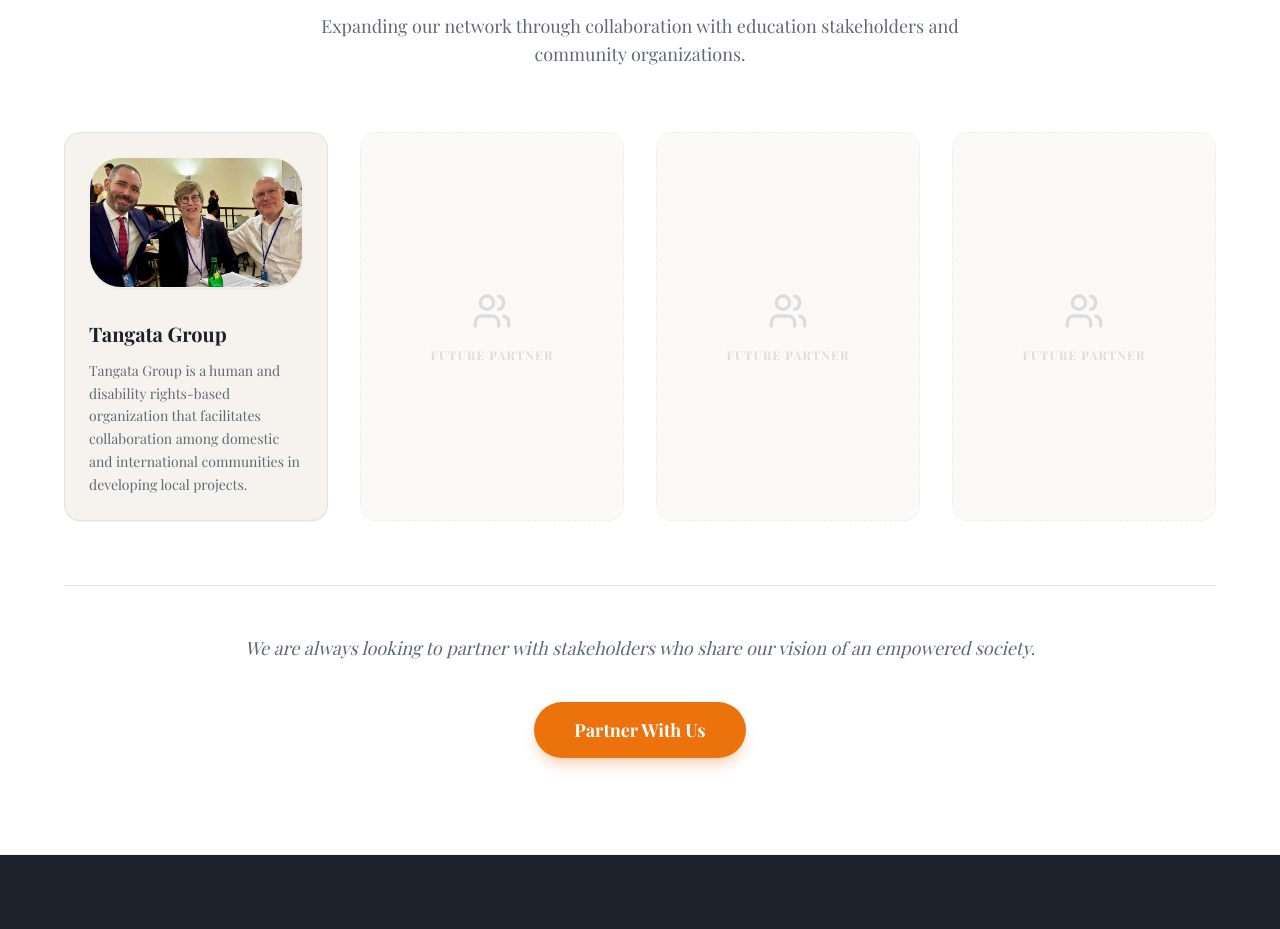
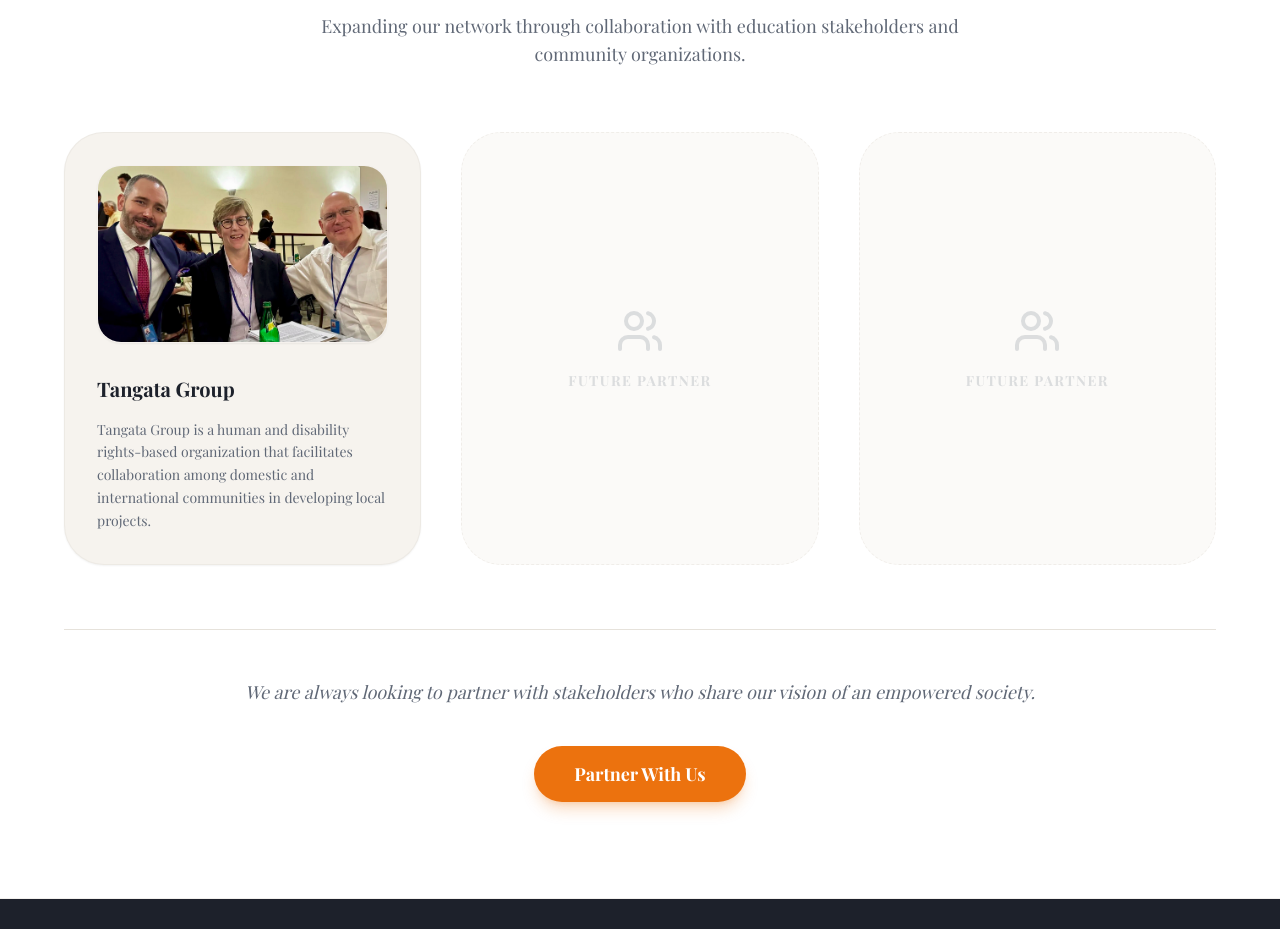
Before and after one commit to JosephOkumu/Gaford, a React (Vite) app in the folder frontend/: page /about in a window 1280 px wide. Shown: the part 4240-5169 px from the top of the page. Built offline with nearby package versions, Linux system fonts and the light colour scheme; a web font is replaced by a local one.

Commit message:
chore: modify Tangata group

```diff
--- a/frontend/src/pages/About.tsx
+++ b/frontend/src/pages/About.tsx
@@ -301,7 +301,7 @@
                         </p>
                     </motion.div>
 
-                    <div className="grid sm:grid-cols-2 lg:grid-cols-4 gap-8">
+                    <div className="grid sm:grid-cols-2 lg:grid-cols-3 gap-10">
                         {[
                             {
                                 name: "Tangata Group",
@@ -315,9 +315,9 @@
                                 whileInView={{ opacity: 1, y: 0 }}
                                 viewport={{ once: true }}
                                 transition={{ delay: index * 0.1 }}
-                                className="bg-background p-6 rounded-2xl border border-border shadow-sm hover:shadow-md transition-all group h-full flex flex-col"
+                                className="bg-background p-8 rounded-[2.5rem] border border-border/50 shadow-sm hover:shadow-xl transition-all group h-full flex flex-col"
                             >
-                                <div className="w-full rounded-[2rem] overflow-hidden mb-8 border border-border/10 shadow-sm relative group-hover:shadow-xl transition-all duration-500 bg-background">
+                                <div className="w-full rounded-[1.5rem] overflow-hidden mb-8 border border-border/10 shadow-sm relative group-hover:shadow-xl transition-all duration-500 bg-background">
                                     {partner.image ? (
                                         <img
                                             src={partner.image}
@@ -330,7 +330,7 @@
                                         </div>
                                     )}
                                 </div>
-                                <h3 className="text-xl font-bold mb-3 text-foreground group-hover:text-primary transition-colors">
+                                <h3 className="text-xl font-bold mb-4 text-foreground group-hover:text-primary transition-colors">
                                     {partner.name}
                                 </h3>
                                 <p className="text-sm text-muted-foreground leading-relaxed font-medium">
@@ -339,18 +339,18 @@
                             </motion.div>
                         ))}
 
-                        {/* Additional placeholders to maintain layout if needed */}
-                        {[1, 2, 3].map((item) => (
+                        {/* Additional placeholders to maintain layout */}
+                        {[1, 2].map((item) => (
                             <motion.div
                                 key={`placeholder-${item}`}
                                 initial={{ opacity: 0, scale: 0.95 }}
                                 whileInView={{ opacity: 1, scale: 1 }}
                                 viewport={{ once: true }}
                                 transition={{ delay: (item + 1) * 0.1 }}
-                                className="bg-background/40 border border-dashed border-border/50 p-6 rounded-2xl flex flex-col items-center justify-center text-muted-foreground/20 min-h-[250px]"
+                                className="bg-background/40 border border-dashed border-border/50 p-8 rounded-[2.5rem] flex flex-col items-center justify-center text-muted-foreground/20 min-h-[300px]"
                             >
-                                <Users size={40} />
-                                <p className="mt-4 text-xs font-bold uppercase tracking-widest">Future Partner</p>
+                                <Users size={48} />
+                                <p className="mt-4 text-sm font-bold uppercase tracking-widest">Future Partner</p>
                             </motion.div>
                         ))}
                     </div>
```
